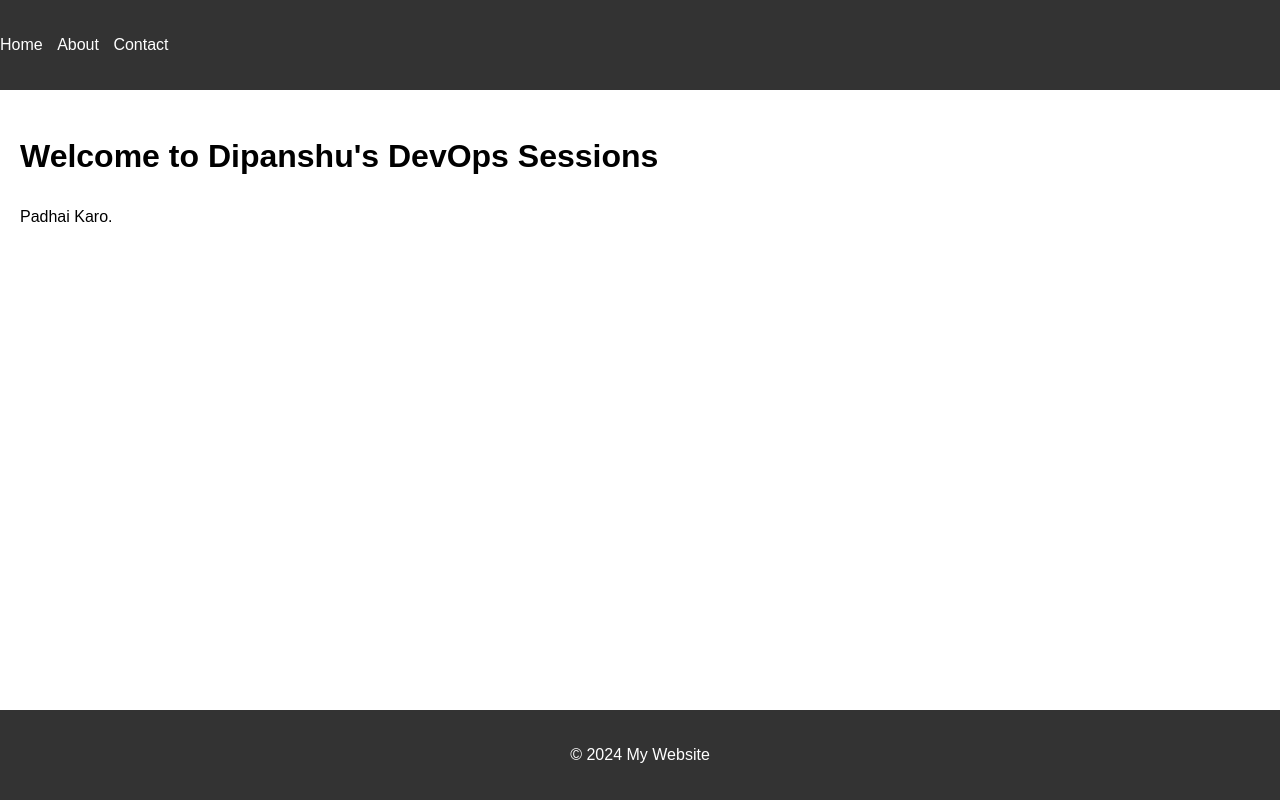
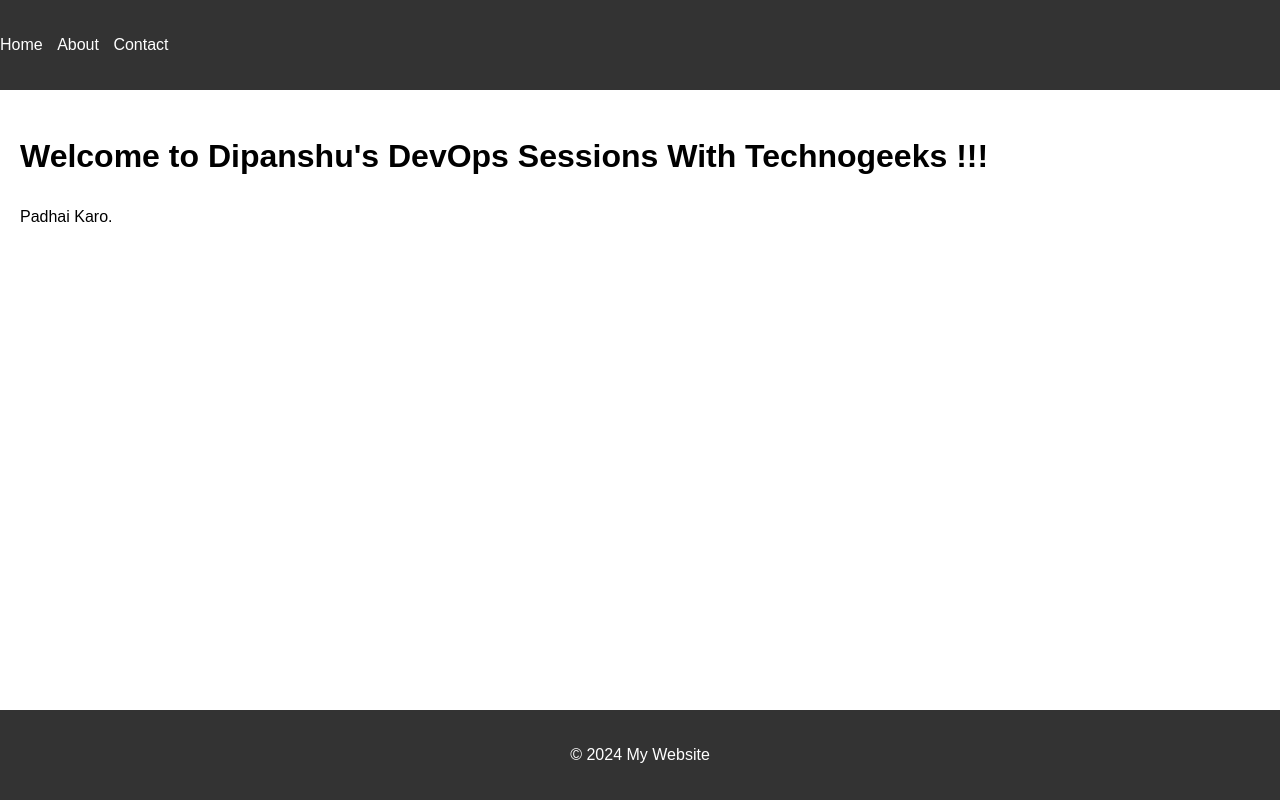
Before and after one commit to dipanshur/devops-11-weekend-june, a plain HTML site: page index.html in a window 1280 px wide. Drawn offline with Linux system fonts and the light colour scheme.

Commit message:
initial commit

```diff
--- a/index.html
+++ b/index.html
@@ -17,7 +17,7 @@
         </nav>
     </header>
     <main>
-        <h1>Welcome to Dipanshu's DevOps Sessions</h1>
+        <h1>Welcome to Dipanshu's DevOps Sessions With Technogeeks !!!</h1>
         <p>Padhai Karo.</p>
     </main>
     <footer>
```
